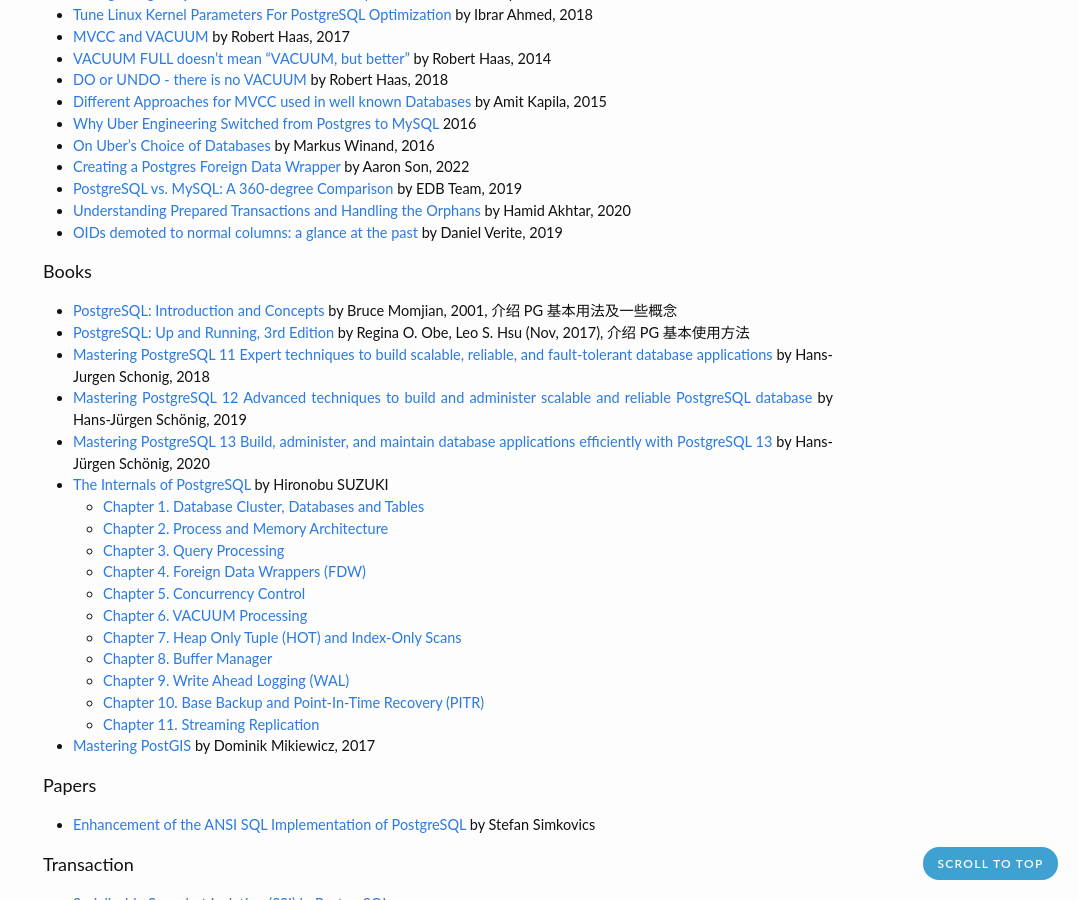
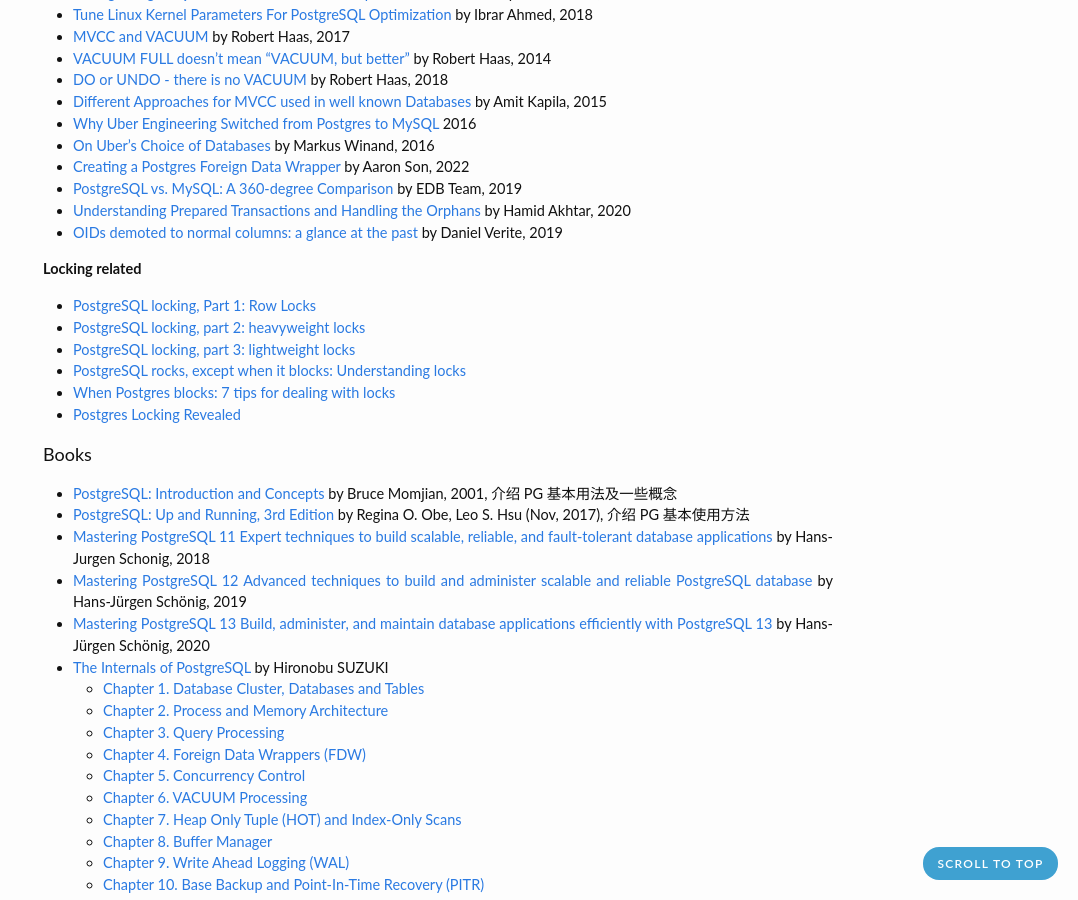
Before and after one commit to zhjwpku/zhjwpku.github.io, a Jekyll site: the page built from _posts/2022-07-12-awesome-postgres.md, in a window 1280 px wide and 900 px high, scrolled down 1857 px. Shown: the whole window, without its empty margins (202-1280 px from the left). Built offline with Jekyll 4.4.1, drawn with Linux system fonts in a browser that asks for light colours; comment, search, counter and statistics services are not loaded.

Commit message:
postgresql locking
Signed-off-by: Zhao Junwang <zhjwpku@gmail.com>

```diff
--- a/_posts/2022-07-12-awesome-postgres.md
+++ b/_posts/2022-07-12-awesome-postgres.md
@@ -97,6 +97,14 @@
 - [Understanding Prepared Transactions and Handling the Orphans](https://www.highgo.ca/2020/01/28/understanding-prepared-transactions-and-handling-the-orphans/) by Hamid Akhtar, 2020
 - [OIDs demoted to normal columns: a glance at the past](https://postgresql.verite.pro/blog/2019/04/24/oid-column.html) by Daniel Verite, 2019
 
+**Locking related**
+
+- [PostgreSQL locking, Part 1: Row Locks](https://www.percona.com/blog/postgresql-locking-part-1-row-locks/)
+- [PostgreSQL locking, part 2: heavyweight locks](https://www.percona.com/blog/postgresql-locking-part-2-heavyweight-locks/)
+- [PostgreSQL locking, part 3: lightweight locks](https://www.percona.com/blog/postgresql-locking-part-3-lightweight-locks/)
+- [PostgreSQL rocks, except when it blocks: Understanding locks](https://www.citusdata.com/blog/2018/02/15/when-postgresql-blocks/)
+- [When Postgres blocks: 7 tips for dealing with locks](https://www.citusdata.com/blog/2018/02/22/seven-tips-for-dealing-with-postgres-locks/)
+- [Postgres Locking Revealed](https://engineering.nordeus.com/postgres-locking-revealed/)
 
 <h4>Books</h4>
 
```
